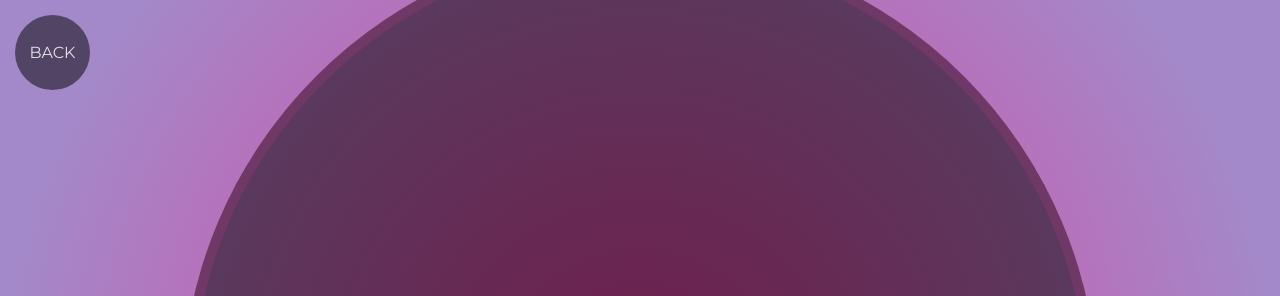
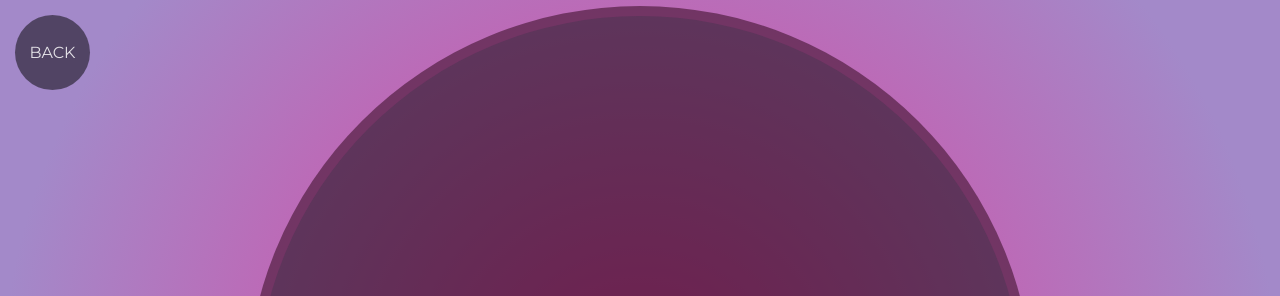
Before and after one commit to dotellie/ncs17-scene-remote, a website built with webpack: page src/back-end/template.html in a window 1280 px wide. Shown: the top 296 px of the page. Built offline with nearby package versions, Linux system fonts and the light colour scheme.

Commit message:
Make next button smaller

```diff
--- a/src/front-end/style.css
+++ b/src/front-end/style.css
@@ -32,8 +32,8 @@ body {
 .next.button {
     top: 0; right: 0; bottom: 0; left: 0;
     margin: auto;
-    width: 70vw;
-    height: 70vw;
+    width: 60vw;
+    height: 60vw;
     font-size: 65px;
     border: 10px solid rgba(226, 59, 155, 0.15);
 }
```
